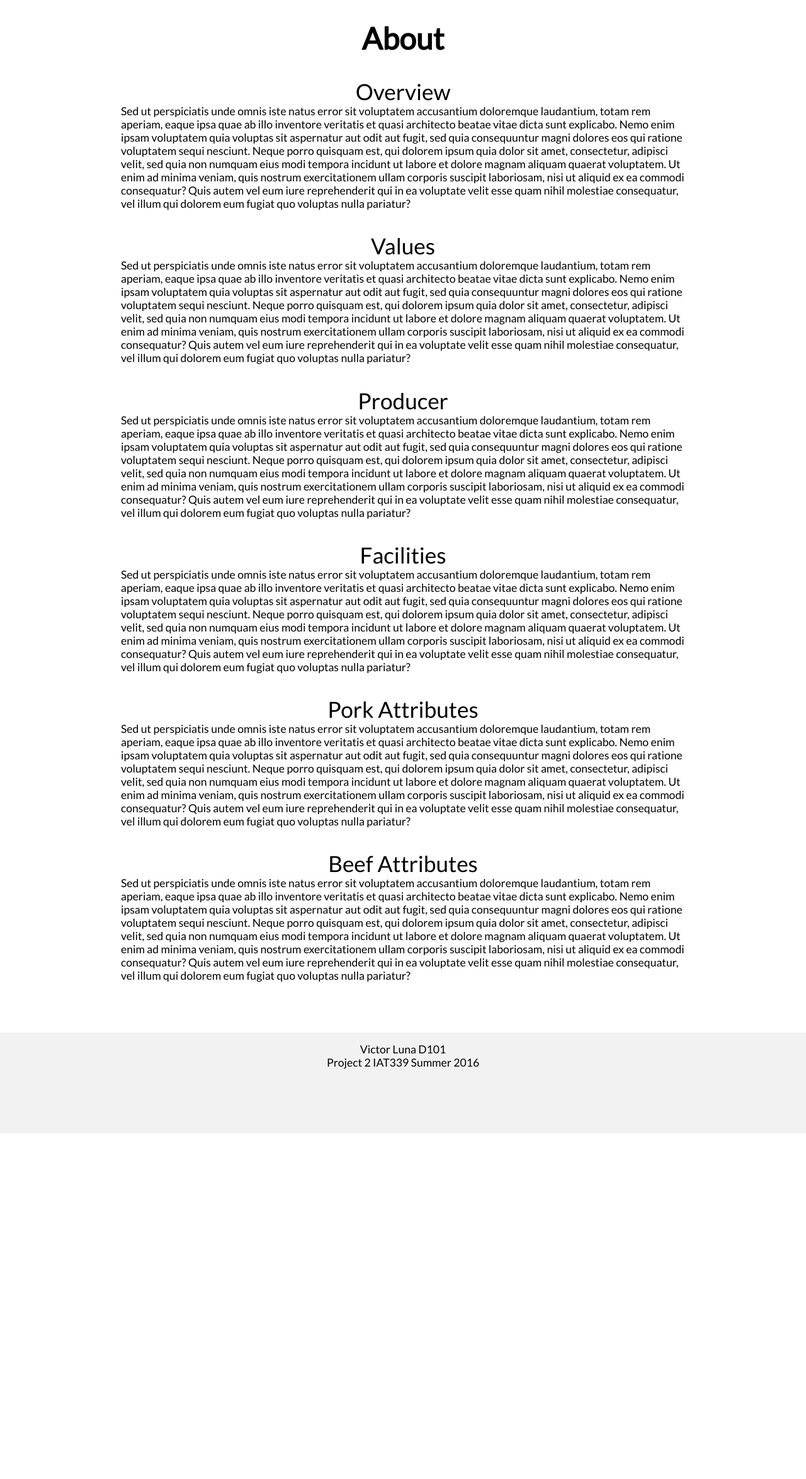
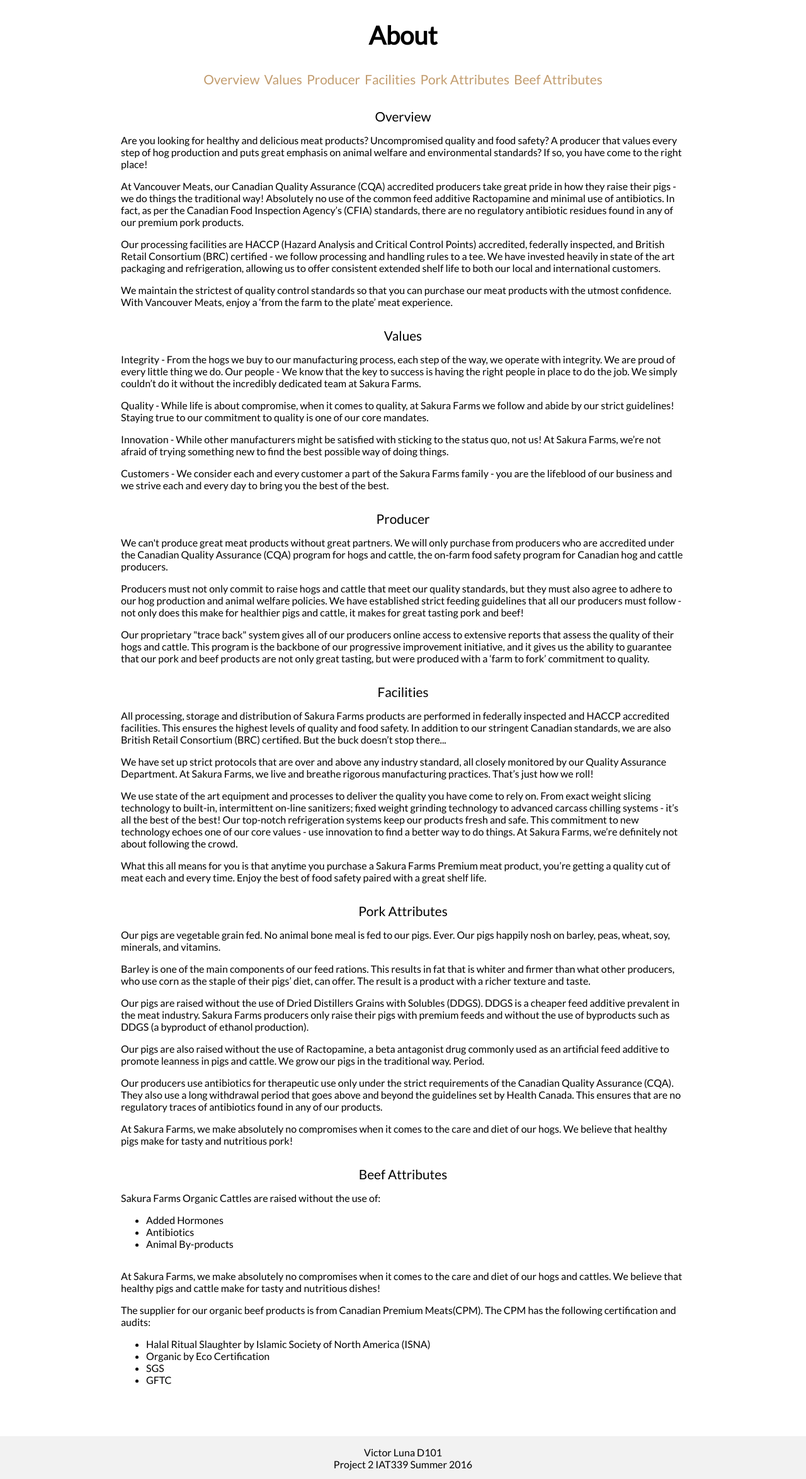
Before and after one commit to vluna/project2-company, a PHP site: page /about.php in a window 1280 px wide. Shown: the part 72-2421 px from the top of the page at 63% size. Before the commit the page ends 1872 px from the top, so only its background shows below. Run offline with PHP 8.4, Linux system fonts and the light colour scheme.

Commit message:
added information to product detail, about, home, and the css corresponding to these pages

```diff
--- a/about.php
+++ b/about.php
@@ -5,24 +5,76 @@
 ?>
 <section id="about">
 	<h1> About </h1>
+	<div class="about-navbar">
+		<a href="#about-overview"><h3>Overview</h3></a>
+		<a href="#about-values"><h3>Values</h3></a>
+		<a href="#about-values"><h3>Producer</h3></a>
+		<a href="#about-facilities"><h3>Facilities</h3></a>
+		<a href="#about-Pork"><h3>Pork Attributes</h3></a>
+		<a href="#about-beef"><h3>Beef Attributes</h3></a>
+	</div>
 
-	<h3>Overview</h3>
-	<p>Sed ut perspiciatis unde omnis iste natus error sit voluptatem accusantium doloremque laudantium, totam rem aperiam, eaque ipsa quae ab illo inventore veritatis et quasi architecto beatae vitae dicta sunt explicabo. Nemo enim ipsam voluptatem quia voluptas sit aspernatur aut odit aut fugit, sed quia consequuntur magni dolores eos qui ratione voluptatem sequi nesciunt. Neque porro quisquam est, qui dolorem ipsum quia dolor sit amet, consectetur, adipisci velit, sed quia non numquam eius modi tempora incidunt ut labore et dolore magnam aliquam quaerat voluptatem. Ut enim ad minima veniam, quis nostrum exercitationem ullam corporis suscipit laboriosam, nisi ut aliquid ex ea commodi consequatur? Quis autem vel eum iure reprehenderit qui in ea voluptate velit esse quam nihil molestiae consequatur, vel illum qui dolorem eum fugiat quo voluptas nulla pariatur?</p>
+	<div id="about-overview">
+		<h3>Overview</h3>
+		<p>Are you looking for healthy and delicious meat products? Uncompromised quality and food safety? A producer that values every step of hog production and puts great emphasis on animal welfare and environmental standards? If so, you have come to the right place!</p>
+		<p>At Vancouver Meats, our Canadian Quality Assurance (CQA) accredited producers take great pride in how they raise their pigs - we do things the traditional way! Absolutely no use of the common feed additive Ractopamine and minimal use of antibiotics. In fact, as per the Canadian Food Inspection Agency’s (CFIA) standards, there are no regulatory antibiotic residues found in any of our premium pork products.</p>
+		<p>Our processing facilities are HACCP (Hazard Analysis and Critical Control Points) accredited, federally inspected, and British Retail Consortium (BRC) certified - we follow processing and handling rules to a tee. We have invested heavily in state of the art packaging and refrigeration, allowing us to offer consistent extended shelf life to both our local and international customers.
+		<p> We maintain the strictest of quality control standards so that you can purchase our meat products with the utmost confidence. With Vancouver Meats, enjoy a ‘from the farm to the plate’ meat experience.</p>
+	</div>
+	<div id="about-values">
+		<h3>Values</h3>
+		<p>Integrity - From the hogs we buy to our manufacturing process, each step of the way, we operate with integrity. We are proud of every little thing we do.
+		Our people - We know that the key to success is having the right people in place to do the job. We simply couldn’t do it without the incredibly dedicated team at Sakura Farms.</p>
+		<p> Quality - While life is about compromise, when it comes to quality, at Sakura Farms we follow and abide by our strict guidelines! Staying true to our commitment to quality is one of our core mandates.</p>
+		<p>Innovation - While other manufacturers might be satisfied with sticking to the status quo, not us! At Sakura Farms, we’re not afraid of trying something new to find the best possible way of doing things.</p>
+		<p> Customers - We consider each and every customer a part of the Sakura Farms family - you are the lifeblood of our business and we strive each and every day to bring you the best of the best.</p>
+	</div>
+	<div id="about-producer">
+		<h3>Producer</h3>
+		<p>We can't produce great meat products without great partners. We will only purchase from producers who are accredited under the Canadian Quality Assurance (CQA) program for hogs and cattle, the on-farm food safety program for Canadian hog and cattle producers.</p>
 
-	<h3>Values</h3>
-	<p>Sed ut perspiciatis unde omnis iste natus error sit voluptatem accusantium doloremque laudantium, totam rem aperiam, eaque ipsa quae ab illo inventore veritatis et quasi architecto beatae vitae dicta sunt explicabo. Nemo enim ipsam voluptatem quia voluptas sit aspernatur aut odit aut fugit, sed quia consequuntur magni dolores eos qui ratione voluptatem sequi nesciunt. Neque porro quisquam est, qui dolorem ipsum quia dolor sit amet, consectetur, adipisci velit, sed quia non numquam eius modi tempora incidunt ut labore et dolore magnam aliquam quaerat voluptatem. Ut enim ad minima veniam, quis nostrum exercitationem ullam corporis suscipit laboriosam, nisi ut aliquid ex ea commodi consequatur? Quis autem vel eum iure reprehenderit qui in ea voluptate velit esse quam nihil molestiae consequatur, vel illum qui dolorem eum fugiat quo voluptas nulla pariatur?</p>
+		<p>Producers must not only commit to raise hogs and cattle that meet our quality standards, but they must also agree to adhere to our hog production and animal welfare policies. We have established strict feeding guidelines that all our producers must follow - not only does this make for healthier pigs and cattle, it makes for great tasting pork and beef!</p>
 
-	<h3>Producer</h3>
-	<p>Sed ut perspiciatis unde omnis iste natus error sit voluptatem accusantium doloremque laudantium, totam rem aperiam, eaque ipsa quae ab illo inventore veritatis et quasi architecto beatae vitae dicta sunt explicabo. Nemo enim ipsam voluptatem quia voluptas sit aspernatur aut odit aut fugit, sed quia consequuntur magni dolores eos qui ratione voluptatem sequi nesciunt. Neque porro quisquam est, qui dolorem ipsum quia dolor sit amet, consectetur, adipisci velit, sed quia non numquam eius modi tempora incidunt ut labore et dolore magnam aliquam quaerat voluptatem. Ut enim ad minima veniam, quis nostrum exercitationem ullam corporis suscipit laboriosam, nisi ut aliquid ex ea commodi consequatur? Quis autem vel eum iure reprehenderit qui in ea voluptate velit esse quam nihil molestiae consequatur, vel illum qui dolorem eum fugiat quo voluptas nulla pariatur?</p>
+		<p>Our proprietary "trace back" system gives all of our producers online access to extensive reports that assess the quality of their hogs and cattle. This program is the backbone of our progressive improvement initiative, and it gives us the ability to guarantee that our pork and beef products are not only great tasting, but were produced with a ‘farm to fork’ commitment to quality.</p>
+	</div>
+	<div id="about-facilities">
+		<h3>Facilities</h3>
+		<p>All processing, storage and distribution of Sakura Farms products are performed in federally inspected and HACCP accredited facilities. This ensures the highest levels of quality and food safety. In addition to our stringent Canadian standards, we are also British Retail Consortium (BRC) certified. But the buck doesn’t stop there...</p>
 
-	<h3>Facilities</h3>
-	<p>Sed ut perspiciatis unde omnis iste natus error sit voluptatem accusantium doloremque laudantium, totam rem aperiam, eaque ipsa quae ab illo inventore veritatis et quasi architecto beatae vitae dicta sunt explicabo. Nemo enim ipsam voluptatem quia voluptas sit aspernatur aut odit aut fugit, sed quia consequuntur magni dolores eos qui ratione voluptatem sequi nesciunt. Neque porro quisquam est, qui dolorem ipsum quia dolor sit amet, consectetur, adipisci velit, sed quia non numquam eius modi tempora incidunt ut labore et dolore magnam aliquam quaerat voluptatem. Ut enim ad minima veniam, quis nostrum exercitationem ullam corporis suscipit laboriosam, nisi ut aliquid ex ea commodi consequatur? Quis autem vel eum iure reprehenderit qui in ea voluptate velit esse quam nihil molestiae consequatur, vel illum qui dolorem eum fugiat quo voluptas nulla pariatur?</p>
+		<p>We have set up strict protocols that are over and above any industry standard, all closely monitored by our Quality Assurance Department. At Sakura Farms, we live and breathe rigorous manufacturing practices. That’s just how we roll!</p>
 
-	<h3>Pork Attributes</h3>
-	<p>Sed ut perspiciatis unde omnis iste natus error sit voluptatem accusantium doloremque laudantium, totam rem aperiam, eaque ipsa quae ab illo inventore veritatis et quasi architecto beatae vitae dicta sunt explicabo. Nemo enim ipsam voluptatem quia voluptas sit aspernatur aut odit aut fugit, sed quia consequuntur magni dolores eos qui ratione voluptatem sequi nesciunt. Neque porro quisquam est, qui dolorem ipsum quia dolor sit amet, consectetur, adipisci velit, sed quia non numquam eius modi tempora incidunt ut labore et dolore magnam aliquam quaerat voluptatem. Ut enim ad minima veniam, quis nostrum exercitationem ullam corporis suscipit laboriosam, nisi ut aliquid ex ea commodi consequatur? Quis autem vel eum iure reprehenderit qui in ea voluptate velit esse quam nihil molestiae consequatur, vel illum qui dolorem eum fugiat quo voluptas nulla pariatur?</p>
+		<p>We use state of the art equipment and processes to deliver the quality you have come to rely on. From exact weight slicing technology to built-in, intermittent on-line sanitizers; fixed weight grinding technology to advanced carcass chilling systems - it’s all the best of the best! Our top-notch refrigeration systems keep our products fresh and safe. This commitment to new technology echoes one of our core values - use innovation to find a better way to do things. At Sakura Farms, we’re definitely not about following the crowd.</p>
 
-	<h3>Beef Attributes</h3>
-	<p>Sed ut perspiciatis unde omnis iste natus error sit voluptatem accusantium doloremque laudantium, totam rem aperiam, eaque ipsa quae ab illo inventore veritatis et quasi architecto beatae vitae dicta sunt explicabo. Nemo enim ipsam voluptatem quia voluptas sit aspernatur aut odit aut fugit, sed quia consequuntur magni dolores eos qui ratione voluptatem sequi nesciunt. Neque porro quisquam est, qui dolorem ipsum quia dolor sit amet, consectetur, adipisci velit, sed quia non numquam eius modi tempora incidunt ut labore et dolore magnam aliquam quaerat voluptatem. Ut enim ad minima veniam, quis nostrum exercitationem ullam corporis suscipit laboriosam, nisi ut aliquid ex ea commodi consequatur? Quis autem vel eum iure reprehenderit qui in ea voluptate velit esse quam nihil molestiae consequatur, vel illum qui dolorem eum fugiat quo voluptas nulla pariatur?</p>
+		<p>What this all means for you is that anytime you purchase a Sakura Farms Premium meat product, you’re getting a quality cut of meat each and every time. Enjoy the best of food safety paired with a great shelf life.</p>
+	</div>
+	<div id="about-pork">
+		<h3>Pork Attributes</h3>
+		<p>Our pigs are vegetable grain fed. No animal bone meal is fed to our pigs. Ever. Our pigs happily nosh on barley, peas, wheat, soy, minerals, and vitamins.</p>
+		<p>Barley is one of the main components of our feed rations. This results in fat that is whiter and firmer than what other producers, who use corn as the staple of their pigs’ diet, can offer. The result is a product with a richer texture and taste.</p>
+		<p>Our pigs are raised without the use of Dried Distillers Grains with Solubles (DDGS). DDGS is a cheaper feed additive prevalent in the meat industry. Sakura Farms producers only raise their pigs with premium feeds and without the use of byproducts such as DDGS (a byproduct of ethanol production).</p>
+		<p>Our pigs are also raised without the use of Ractopamine, a beta antagonist drug commonly used as an artificial feed additive to promote leanness in pigs and cattle. We grow our pigs in the traditional way. Period.</p>
+		<p>Our producers use antibiotics for therapeutic use only under the strict requirements of the Canadian Quality Assurance (CQA). They also use a long withdrawal period that goes above and beyond the guidelines set by Health Canada. This ensures that are no regulatory traces of antibiotics found in any of our products.</p>
+		<p>At Sakura Farms, we make absolutely no compromises when it comes to the care and diet of our hogs. We believe that healthy pigs make for tasty and nutritious pork!</p>
+	</div>
+	<div id="about-beef">
+		<h3>Beef Attributes</h3>
+		<p>Sakura Farms Organic Cattles are raised without the use of:</p>
+		<ul>
+			<li>Added Hormones</li>
+			<li>Antibiotics</li>
+			<li>Animal By-products</li>
+		</ul>
+		<p>At Sakura Farms, we make absolutely no compromises when it comes to the care and diet of our hogs and cattles. We believe that healthy pigs and cattle make for tasty and nutritious dishes!</p>
+
+		<p>The supplier for our organic beef products is from Canadian Premium Meats(CPM). The CPM has the following certification and audits:</p>
+		<ul>
+			<li>Halal Ritual Slaughter by Islamic Society of North America (ISNA)</li>
+			<li>Organic by Eco Certification</li>
+			<li>SGS</li>
+			<li>GFTC</li>
+		</ul>
+	</div>
+
 </section>
 <?php
 	include ("includes/footer.html");
--- a/cart.php
+++ b/cart.php
@@ -3,7 +3,9 @@
 	$description = "Cart page for Vanocouver Meets a fictional company for IAT339 Project 2";
 	include ("includes/header.html");
 ?>
-<h1> Cart </h1>
+<section id="cart">
+	<h1> Cart </h1>
+</section>
 <?php
 	include ("includes/footer.html");
 ?>
--- a/css/grid.css
+++ b/css/grid.css
@@ -18,14 +18,41 @@
 	text-align: center;
 }
 
-.col-1of4 {
-	width: 25%
+.col-1of1 {
+	width: 100%;
 }
 
 .col-1of2 {
-	width: 50%
+	width: 50%;
 }
 
+.col-1of3 {
+	width: 33.3%;
+}
+
+.col-1of4 {
+	width: 25%;
+}
+
+.col-1of5 {
+	width: 20%;
+}
+
+.col-4of5 {
+	width: 80%;
+}
+
+.col-special-1of3 {
+	width: 12.5em;
+}
+
+.col-special-2of3 {
+	width: calc(100% - 12.5em - 20em);
+}
+
+.col-special-3of3 {
+	width: 20em;
+}
 
 @media screen and (max-width: 62.5em) {
 	.col-1of4 {
--- a/css/main.css
+++ b/css/main.css
@@ -8,7 +8,7 @@
     text-align: center;
     font-family: 'Lato', serif;
     font-weight: 800;
-    font-size: 3em;
+    font-size: 2.5em;
     margin: 0;
 }
 
@@ -24,7 +24,7 @@
     text-align: left;
     font-family: 'Lato', serif;
     font-weight: 400;
-    font-size: 2.2em;
+    font-size: 1.3em;
     margin: 0;
 }
 
@@ -32,8 +32,21 @@
     text-align: left;
     font-family: 'Lato', serif;
     font-weight: 400;
-    font-size: 1.1em;
+    font-size: 1em;
     margin: 0;
+}
+
+a {
+    color: #c29c6e;
+    text-decoration: none;
+}
+
+a:hover {
+    color: #876d4d;
+}
+
+a:active, a:focus {
+    color: #c29c6e;
 }
 
 .button-default {
@@ -239,10 +301,37 @@
     margin: 0 15%;
 }
 
-#about h3 {
-    padding-top: 1em;
+.about-navbar {
     text-align: center;
 }
+
+#about h3 {
+    text-align: center;
+    padding-top: 1.5em;
+}
+
+.about-navbar h3 {
+    margin: .1em 0;
+    padding: 0 .1em;
+    display: inline-block;
+}
+
+#about p {
+    padding-top: 1em;
+}
+
+
+/*
+==============================================
+=================== CART =====================
+==============================================
+*/
+#cart {
+    padding-top: 2em;
+    width: 70%;
+    margin: 0 15%;
+}
+
 
 /*
 ==============================================
@@ -403,17 +490,17 @@
 }
 
 .contact-information-description {
-    font-size: 1.1em;
     color: black;
 }
 
 
 /*
 ==============================================
-================= NAVIGATION =================
+=================== FOOTER ===================
 ==============================================
 */
 footer {
+    position: relative;
     margin-top: 5em;
     padding-top: 1em;
     background: #f2f2f2;
--- a/includes/header.html
+++ b/includes/header.html
@@ -6,7 +6,7 @@
 		<meta name="description" content="<?php echo $description; ?>">
 		<meta name="keyword" content="vancouver, vancouver meats, meats, pork, hormone free, ractopamine free">
 		<title> Vancouver Meats | <?php echo $title; ?> </title>
-		<link rel="shortcut icon" href="i">
+		<link rel="shortcut icon" href="img/vm-logo-white.png">
 
         <link rel="stylesheet" href="css/normalize.css">
 		<link rel="stylesheet" href="css/main.css">
--- a/index.php
+++ b/index.php
@@ -11,6 +11,7 @@
 
 <section id="home">
 	<h1> News &amp; Events </h1>
+	<p>Sed ut perspiciatis unde omnis iste natus error sit voluptatem accusantium doloremque laudantium, totam rem aperiam, eaque ipsa quae ab illo inventore veritatis et quasi architecto beatae vitae dicta sunt explicabo. Nemo enim ipsam voluptatem quia voluptas sit aspernatur aut odit aut fugit, sed quia consequuntur magni dolores eos qui ratione voluptatem sequi nesciunt. Neque porro quisquam est, qui dolorem ipsum quia dolor sit amet, consectetur, adipisci velit, sed quia non numquam eius modi tempora incidunt ut labore et dolore magnam aliquam quaerat voluptatem. Ut enim ad minima veniam, quis nostrum exercitationem ullam corporis suscipit laboriosam, nisi ut aliquid ex ea commodi consequatur? Quis autem vel eum iure reprehenderit qui in ea voluptate velit esse quam nihil molestiae consequatur, vel illum qui dolorem eum fugiat quo voluptas nulla pariatur?</p>
 </section>
 <?php
 	include ("includes/footer.html");
```
Also changed, not shown: other parts of css/main.css (+60 -6 lines), product-detail-1.php (added, +36 -0 lines), product-detail-2.php (added, +33 -0 lines), products.php (+35 -35 lines), checkout.php (added).
